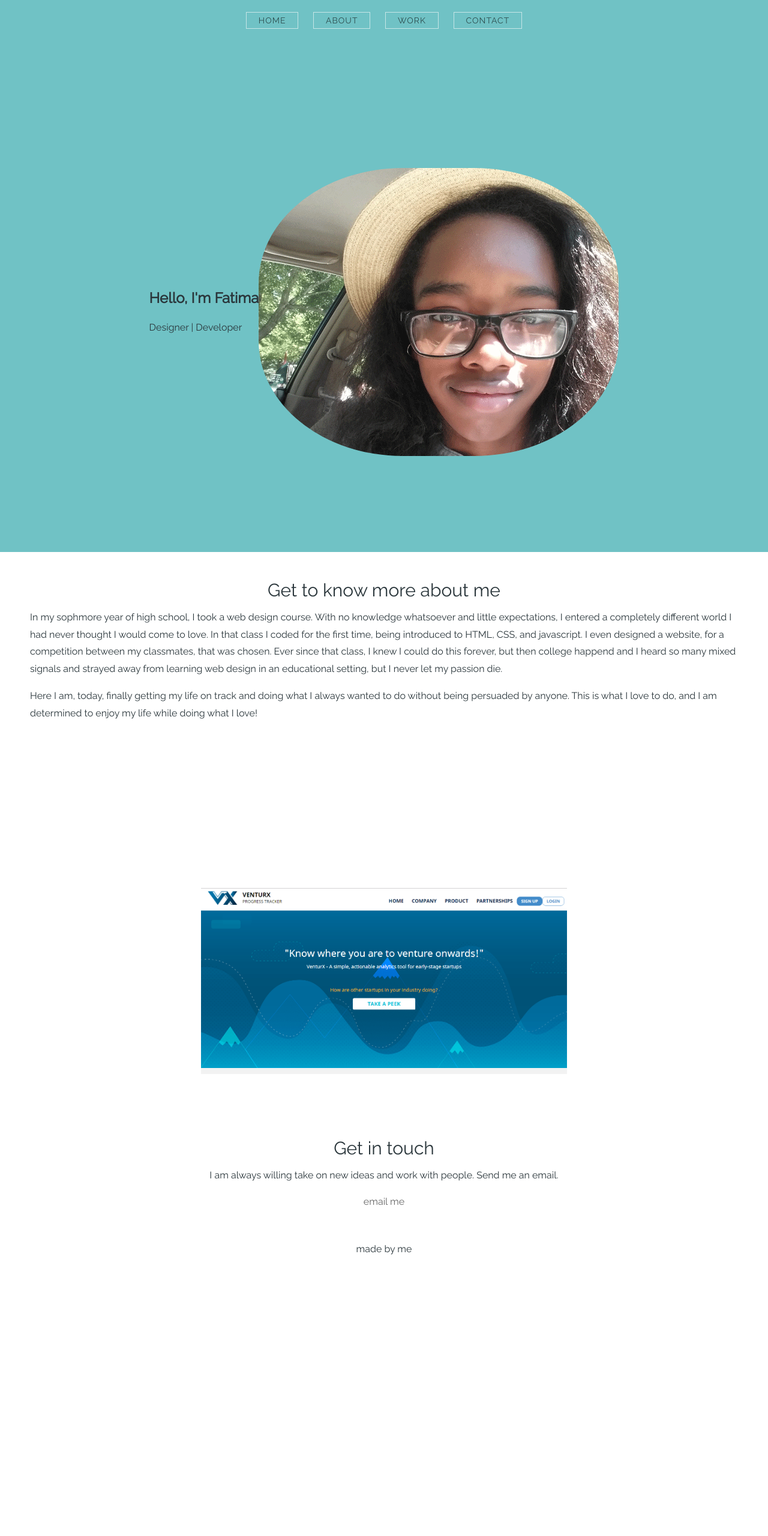
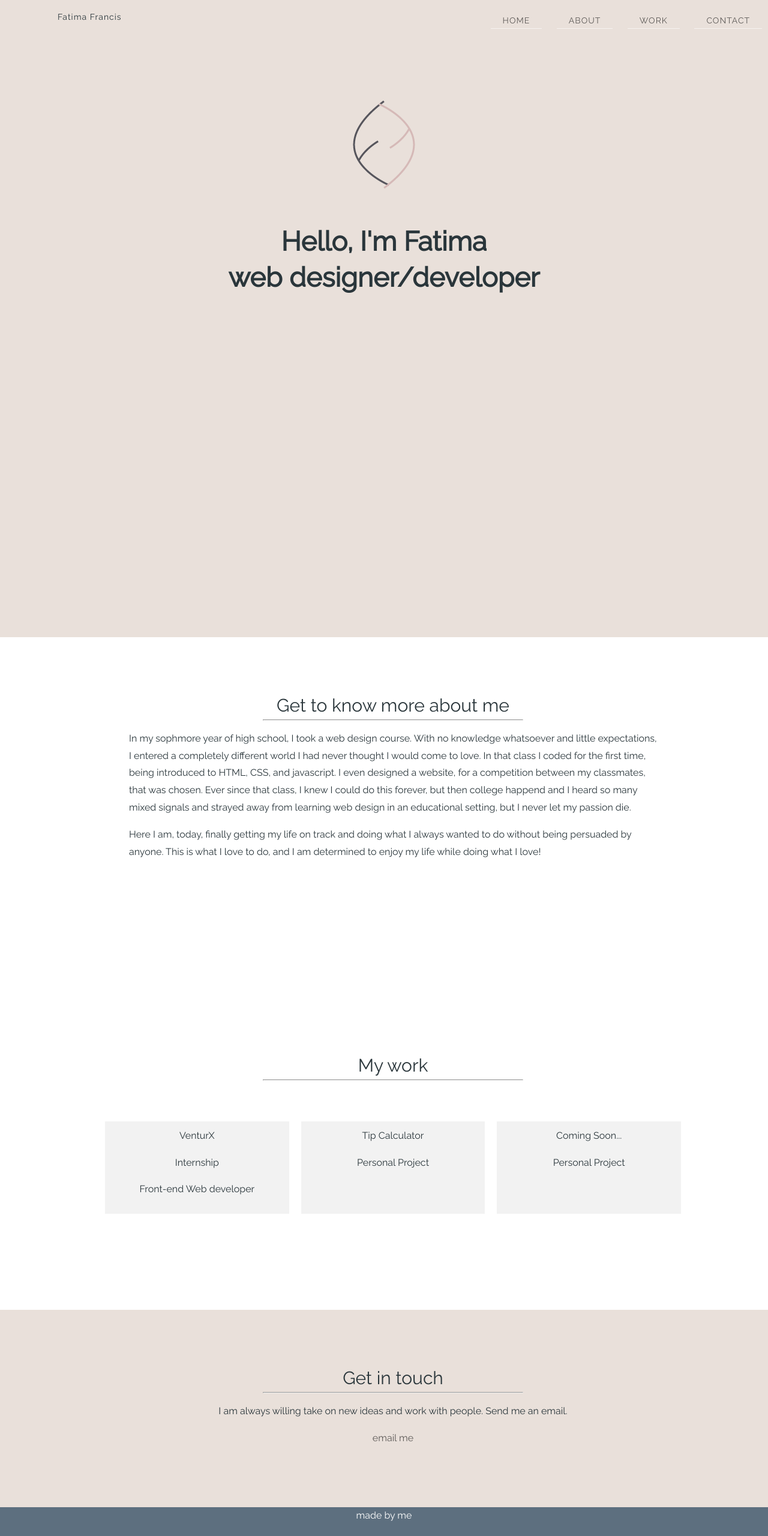
Before and after one commit to bluebird545/bluebird545.github.io, a plain HTML site: page index.html in a window 1280 px wide. Shown: the whole page at 60% size. Before the commit the page ends 2097 px from the top, so only its background shows below. Drawn offline with nearby package versions, Linux system fonts and the light colour scheme.

Commit message:
UI Restyling

```diff
--- a/css/style3.css
+++ b/css/style3.css
@@ -44,10 +44,23 @@ div {
 	display: flex;
 }
 
+section {
+	padding: 6rem 0;
+}
+.section-container {
+	width: 100%;
+    padding-right: 15px;
+    padding-left: 15px;
+    margin-right: auto;
+    margin-left: auto;
+}
 .section-header {
 	font-size: 30px;
 	display: block;
 	text-align: center;
+}
+.header-underline {
+	width: 40%;
 }
 
 /*------------ COMPONENTS ---------------*/
@@ -64,7 +77,7 @@ header {
 	letter-spacing: 1px;
 	text-align: center;
 	z-index: 99999;
-	background-color: #70C2C5;
+	background-color: #E9E0DA;
 }
 .header-title {
 	display: block;
@@ -80,6 +93,18 @@ header {
   top: -70px; /* same as header height */
 }
 .navbar {
+	padding-top: ;
+}
+.navbar .navbar-brand {
+	float: left;
+	padding-left: 6rem;
+}
+.navbar .logo {
+	min-width: auto;
+	max-height: 70px;
+}
+.navbar ul {
+	float: right;
 	padding-top: 10px;
 }
 .navbar ul li {
@@ -87,7 +112,7 @@ header {
 }
 
 .navbar ul li a {
-	border: 1px solid #fff;
+	border-bottom: 1px solid #fff;
 	padding: 5px 20px;
 	text-transform: uppercase;
 }
@@ -95,7 +120,7 @@ header {
 /*--- MASTHEAD ---*/
 .masthead {
 	min-height: 100vh;
-	background-color: #70C2C5;
+	background-color: #E9E0DA;
 	/*background-image: url('../img/mandala.png');
 	background-position: center top;
 	background-size: cover;
@@ -103,23 +128,30 @@ header {
 	background-attachment: fixed;*/
 }
 .masthead {
-	display: flex;
+	font-size: 30px;
+	line-height: 2em;
+}
+.masthead {
+	text-align:center;
+}
+.masthead .flex {
 	justify-content: center;
 	align-items: center;
-	padding-top: 50px;
-}
-.masthead .flex img {
-	border-radius:40%;
-	min-width: 200px;
 }
 /*--- ABOUT ---*/
-.about {
-	padding: 50px;
+#about {
+	padding: 100px;
 	min-height: 400px;
+}
+#about .section-text {
+	padding: 0 100px;
 }
 
 /*--- WORK ---*/
-.work .flex {
+#work {
+	padding: 100px;
+}
+#work .flex {
 	flex-direction: row;
 	x-justify-content: space-around;
     x-align-items: stretch;
@@ -128,15 +160,15 @@ header {
 
 	padding: 10px;
 }
-.work .flex > * {
+#work .flex > * {
 	margin: 10px;
 	background-color: #f2f2f2;
 }
-.work .flex {
+#work .flex {
 	padding: 50px;
 	width: auto;
 }
-.work .flex img {
+#work .flex img {
 	max-width: 100%;
 	height: 300px;
 }
@@ -145,15 +177,26 @@ header {
 	cursor: pointer;
 }
 
+.portfolio-item {
+	text-align: center;
+	width: 33.3%;
+	padding: 10px;
+}
+
 /*--- CONTACT ---*/
-.contact {
-	padding: 50px;
+#contact {
+	padding: 100px;
 	text-align: center;
+	background-color: #E9E0DA;
 }
 
 /*--- FOOTER ---*/
 footer {
+	padding: ;
 	text-align: center;
+	background-color: #5D6F7F;
+	min-height: 100px;
+	color: #ffffff;
 }
 
 /*--- PORTFOLIO MODALS ---*/
@@ -170,7 +213,7 @@ footer {
 }
 .modal-content {
 	background-color: #f4f4f4;
-	margin: 20% auto;
+	margin: 8% auto;
 	width: 50%; /* can set to fixed width, ex: 400px*/
 	padding: 20px;
 	box-shadow: 0 5px 8px 0 rgba(0, 0, 0, 0.2), 0 7px 20px 0 rgba(0, 0, 0, 0.17);
@@ -180,17 +223,24 @@ footer {
 }
 
 .modal-content-left {
-
+	float:;
+	text-align: center;
+}
+.modal-content-left img {
+	max-width: 400px;
+	margin: 0 auto;
 }
 .modal-content-right {
 
+}
+.modal-footer {
+	padding: 10px;
 }
 .closeBtn {
 	color: #000;
 	float: right;
 	font-size: 30px;
 }
-
 .closeBtn:hover, .closeBtn:focus {
 	color: #70C2C5;
 	text-decoration: none;
--- a/index.html
+++ b/index.html
@@ -18,11 +18,15 @@
 <body>
 	<header>
 		<nav class="navbar">
+			<div class="navbar-brand">
+				<!--<img src="img/logo3.png" class="logo">-->
+				<p>Fatima Francis</p>
+			</div>
 			<ul>
 				<li><a href="">Home</a></li>
 				<li><a href="#about">About</a></li>
 				<li><a href="#work">Work</a></li>
-					<li><a href="">Contact</a></li>
+				<li><a href="#contact">Contact</a></li>
 			</ul>
 		</nav>
 	</header>
@@ -31,43 +35,53 @@
 		<a href="" id="home"></a>
 
 		<section class="masthead">
-			<div class="">
-				<h1>Hello, I'm Fatima</h1>
-				<p>Designer | Developer</p>
-			</div>
+			<img src="img/logo3.png"><br>
 			<div class="flex">
-				<img src="img/profile3.png">
+				<h1>Hello, I'm Fatima<br>web designer/developer</h1>
 			</div>
 		</section>
 
-		<a href="" id="about"></a>
 
-		<section class="about">
+		<section id="about">
+			<div class="section-container">
 				<span class="section-header">Get to know more about me</span>
+				<hr class="header-underline">
+				<div class="section-text">
 					<p>In my sophmore year of high school, I took a web design course. With no knowledge whatsoever and little expectations, I entered a completely different world I had never thought I would come to love. In that class I coded for the first time, being introduced to HTML, CSS, and javascript. I even designed a website, for a competition between my classmates, that was chosen. Ever since that class, I knew I could do this forever, but then college happend and I heard so many mixed signals and strayed away from learning web design in an educational setting, but I never let my passion die.</p>
 					<p>Here I am, today, finally getting my life on track and doing what I always wanted to do without being persuaded by anyone. This is what I love to do, and I am determined to enjoy my life while doing what I love!</p>
-		</section>
-
-		<a href="" id="work"></a>
-		<section class="work">
-			<div class="flex">
-				<div class="portfolio-item" id="portfolio-item1">
-					<img src="img/venturx.png">
 				</div>
-				<!--<div class="portfolio-item">
-					<img src="img/tipcalc.png">
-				</div>
-				<div class="portfolio-item">
-
-				</div>-->
 			</div>
 		</section>
 
-		<a href="" id="contact"></a>
-		<section class="contact">
+		<section id="work">
+			<div class="section-container">
+				<span class="section-header">My work</span>
+				<hr class="header-underline">
+				<div class="flex">
+					<div class="portfolio-item" id="portfolio-item1">
+						<span>VenturX</span>
+						<p>Internship</p>
+						<p>Front-end Web developer</p>
+					</div>
+					<div class="portfolio-item" id="portfolio-item2">
+						<span>Tip Calculator</span>
+						<p>Personal Project</p>
+					</div>
+					<div class="portfolio-item" id="portfolio-item3">
+						<span>Coming Soon...</span>
+						<p>Personal Project</p>
+					</div>
+				</div>
+			</div>
+		</section>
+
+		<section id="contact">
+			<div class="section-container">
 				<span class="section-header">Get in touch</span>
+				<hr class="header-underline">
 				<p>I am always willing take on new ideas and work with people. Send me an email.</p>
 				<a href="mailto:fatimafrancis545@gmail.com">email me</a>
+			</div>
 		</section>
 
 		<footer>
@@ -78,14 +92,47 @@
 		<div class="portfolio-modals" id="portfolio-modal1">
 			<div class="modal-content">
 				<div class="modal-content-left">
-					image
+					<img src="img/venturx.png">
 				</div>
 				<div class="modal-content-right">
 					<h1>VenturX</h1>
-					<p>VenutrX was looking to revamp their entire UI to draw more users in as well as keep their existing users coming back. It was important to let new users understand what the company does so they are more engaged.</p>
+					<p>VenturX was looking to revamp their entire UI to draw more users in as well as keep their existing users coming back. It was important to let new users understand what the company does so they are more engaged.</p>
+
 					<p>As a front-end web developer, I was tasked with revamping their entire UI and expanded functionality of existing applications.</p>
 					<button class=""><a href="https://venturx.ca" target="_blank">Launch Website</a></button>
-					<span class="closeBtn">&times;</span>
+				</div>
+				<div class="modal-footer">
+					<span class="closeBtn closeBtn1">&times;</span>
+				</div>
+			</div>
+		</div>
+		<div class="portfolio-modals" id="portfolio-modal2">
+			<div class="modal-content">
+				<div class="modal-content-left">
+					<!--<img src="img/venturx.png">-->
+				</div>
+				<div class="modal-content-right">
+					<h1>Calculate Your Tip</h1>
+					<p>Nullam pharetra sit amet enim sit amet fringilla. Curabitur non consequat risus. Aliquam erat volutpat. Vestibulum ante ipsum primis in faucibus orci luctus et ultrices posuere cubilia Curae; Quisque in ornare ante, in imperdiet quam. Mauris sit amet placerat dolor, at congue nulla. Nunc auctor metus lorem, a commodo risus varius vitae. Sed eget ante arcu. Nullam dictum arcu id risus suscipit, vel sollicitudin nisi facilisis. Aliquam erat massa, imperdiet a ultrices nec, venenatis sed lorem. Morbi eget erat vulputate, accumsan leo aliquet, congue justo. Etiam semper massa ac felis lacinia, vel cursus tortor fermentum.</p>
+					<!--<button class=""><a href="https://venturx.ca" target="_blank">Launch Website</a></button>-->
+				</div>
+				<div class="modal-footer">
+					<span class="closeBtn closeBtn2">&times;</span>
+				</div>
+			</div>
+		</div>
+		<div class="portfolio-modals" id="portfolio-modal3">
+			<div class="modal-content">
+				<div class="modal-content-left">
+					<!--<img src="img/venturx.png">-->
+				</div>
+				<div class="modal-content-right">
+					<h1>Personal Project</h1>
+					<p>Nullam pharetra sit amet enim sit amet fringilla. Curabitur non consequat risus. Aliquam erat volutpat. Vestibulum ante ipsum primis in faucibus orci luctus et ultrices posuere cubilia Curae; Quisque in ornare ante, in imperdiet quam. Mauris sit amet placerat dolor, at congue nulla. Nunc auctor metus lorem, a commodo risus varius vitae. Sed eget ante arcu. Nullam dictum arcu id risus suscipit, vel sollicitudin nisi facilisis. Aliquam erat massa, imperdiet a ultrices nec, venenatis sed lorem. Morbi eget erat vulputate, accumsan leo aliquet, congue justo. Etiam semper massa ac felis lacinia, vel cursus tortor fermentum.</p>
+					<!--<button class=""><a href="https://venturx.ca" target="_blank">Launch Website</a></button>-->
+				</div>
+				<div class="modal-footer">
+					<span class="closeBtn closeBtn3">&times;</span>
 				</div>
 			</div>
 		</div>
--- a/js/main.js
+++ b/js/main.js
@@ -1,30 +1,33 @@
 // get the modal element
-var modal = document.getElementById('portfolio-modal1');
+var modal1 = document.getElementById('portfolio-modal1');
+var modal2 = document.getElementById('portfolio-modal2');
+var modal3 = document.getElementById('portfolio-modal3');
 // get open modal button
-var modalBtn = document.getElementById('portfolio-item1');
-// get close button
-var closeBtn = document.getElementsByClassName('closeBtn')[0];
+var modalBtn1 = document.getElementById('portfolio-item1');
+var modalBtn2 = document.getElementById('portfolio-item2');
+var modalBtn3 = document.getElementById('portfolio-item3');
 
-// listen for open click
-modalBtn.addEventListener('click', openModal);
-
-// listen for close click
-closeBtn.addEventListener('click', closeModal);
+document.getElementById('portfolio-item1').onclick = function() {
+	modal1.style.display = 'block';
+}
+document.getElementById('portfolio-item2').onclick = function() {
+	modal2.style.display = 'block';
+}
+document.getElementById('portfolio-item3').onclick = function() {
+	modal3.style.display = 'block';
+}
+document.getElementsByClassName('closeBtn1')[0].onclick = function() {
+	modal1.style.display = 'none';
+}
+document.getElementsByClassName('closeBtn2')[0].onclick = function() {
+	modal2.style.display = 'none';
+}
+document.getElementsByClassName('closeBtn3')[0].onclick = function() {
+	modal3.style.display = 'none';
+}
 
 // listen for outside click
 window.addEventListener('click', outsideClick);
-
-// function to open modal
-function openModal() {
-	modal.style.display = 'block';
-
-}
-
-// function to close modal
-function closeModal() {
-	modal.style.display = 'none';
-
-}
 
 // function to close modal if outside click
 function outsideClick(e) {
```
Also changed, not shown: img/logo3.png (added), img/profile3.png (deleted). Lines whose indentation alone changed are shown as unchanged.
